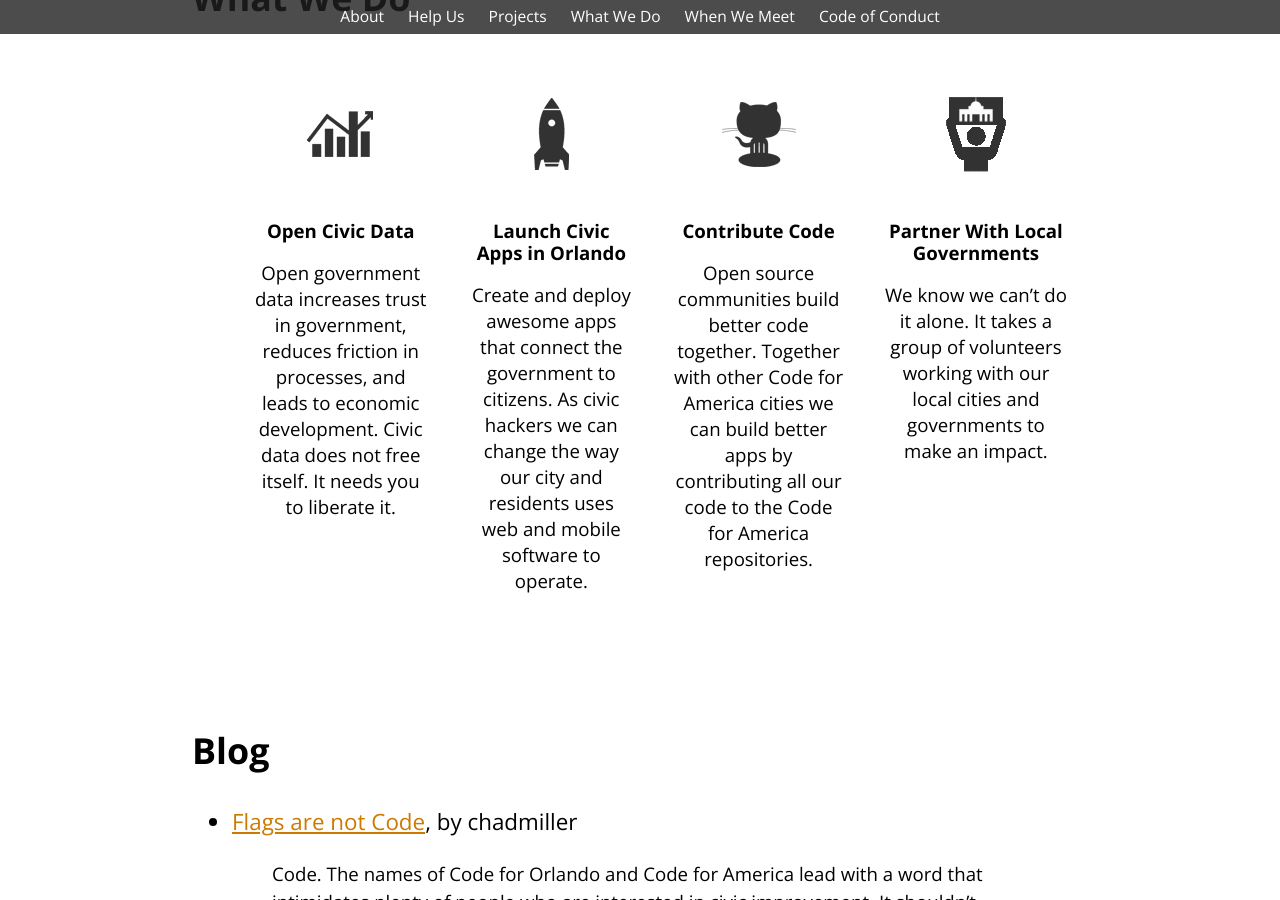
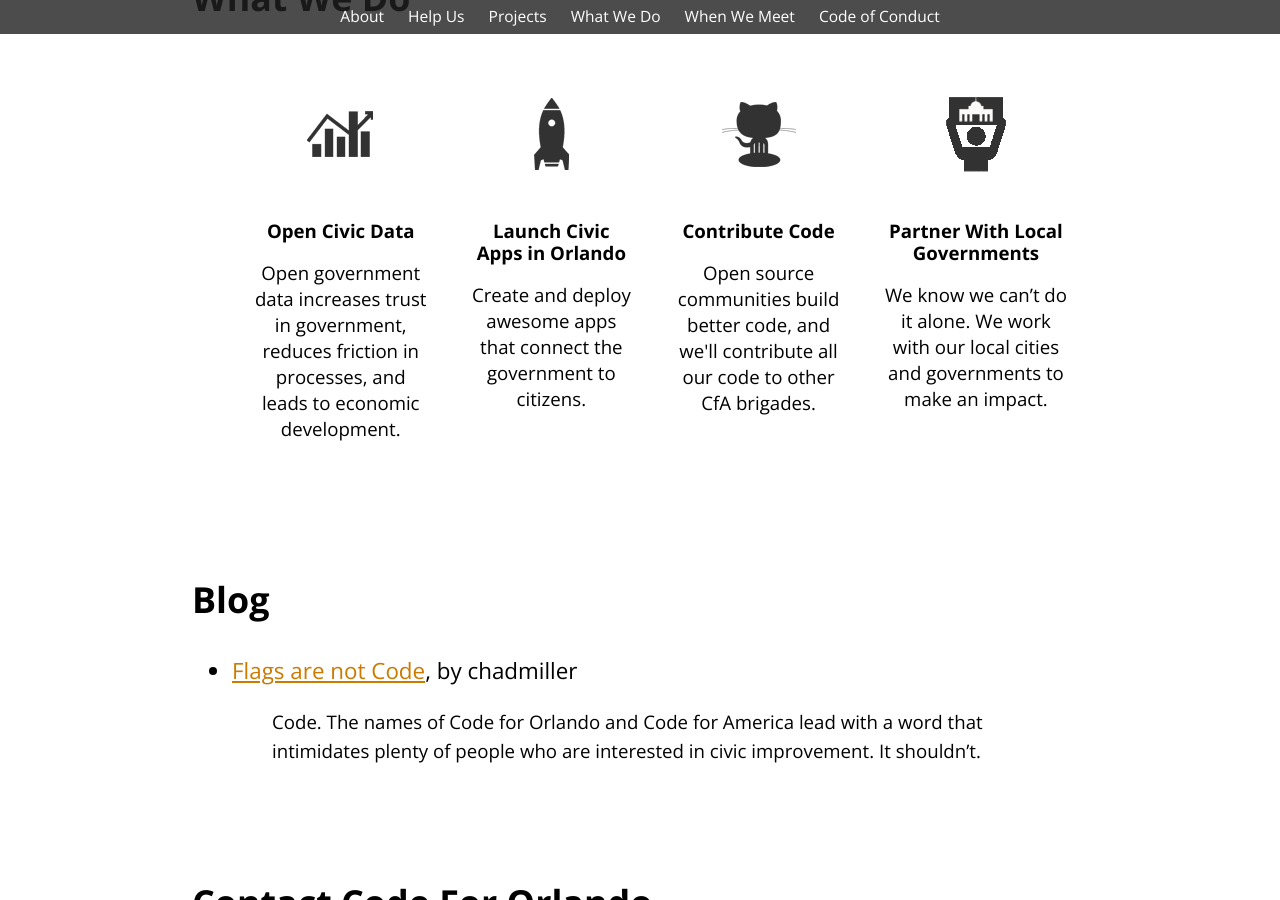
Before and after one commit to cforlando/cforlando.github.io, a Jekyll site: the page built from index.md, in a window 1280 px wide and 900 px high, scrolled down 1710 px. Built offline with Jekyll 4.4.1, drawn with Linux system fonts in a browser that asks for light colours; a style sheet for code colours, icons or effects is not loaded.

Commit message:
Reduce talkiness of What We Do.

```diff
--- a/index.md
+++ b/index.md
@@ -11,16 +11,16 @@ mainmenu:
 focuspoints:
   - icon: images/data.png
     title: Open Civic Data
-    description: Open government data increases trust in government, reduces friction in processes, and leads to economic development. Civic data does not free itself. It needs you to liberate it.
+    description: Open government data increases trust in government, reduces friction in processes, and leads to economic development.
   - icon: images/launch.png
     title: Launch Civic Apps in Orlando
-    description: Create and deploy awesome apps that connect the government to citizens. As civic hackers we can change the way our city and residents uses web and mobile software to operate.
+    description: Create and deploy awesome apps that connect the government to citizens.
   - icon: images/octocat.png
     title: Contribute Code
-    description: Open source communities build better code together. Together with other Code for America cities we can build better apps by contributing all our code to the Code for America repositories.
+    description: Open source communities build better code, and we'll contribute all our code to other CfA brigades.
   - icon: images/advocate.png
     title: Partner With Local Governments
-    description: We know we can’t do it alone. It takes a group of volunteers working with our local cities and governments to make an impact.
+    description: We know we can’t do it alone. We work with our local cities and governments to make an impact.
 contactus:
   - name: twitter
     url: https://twitter.com/codefororlando
```
